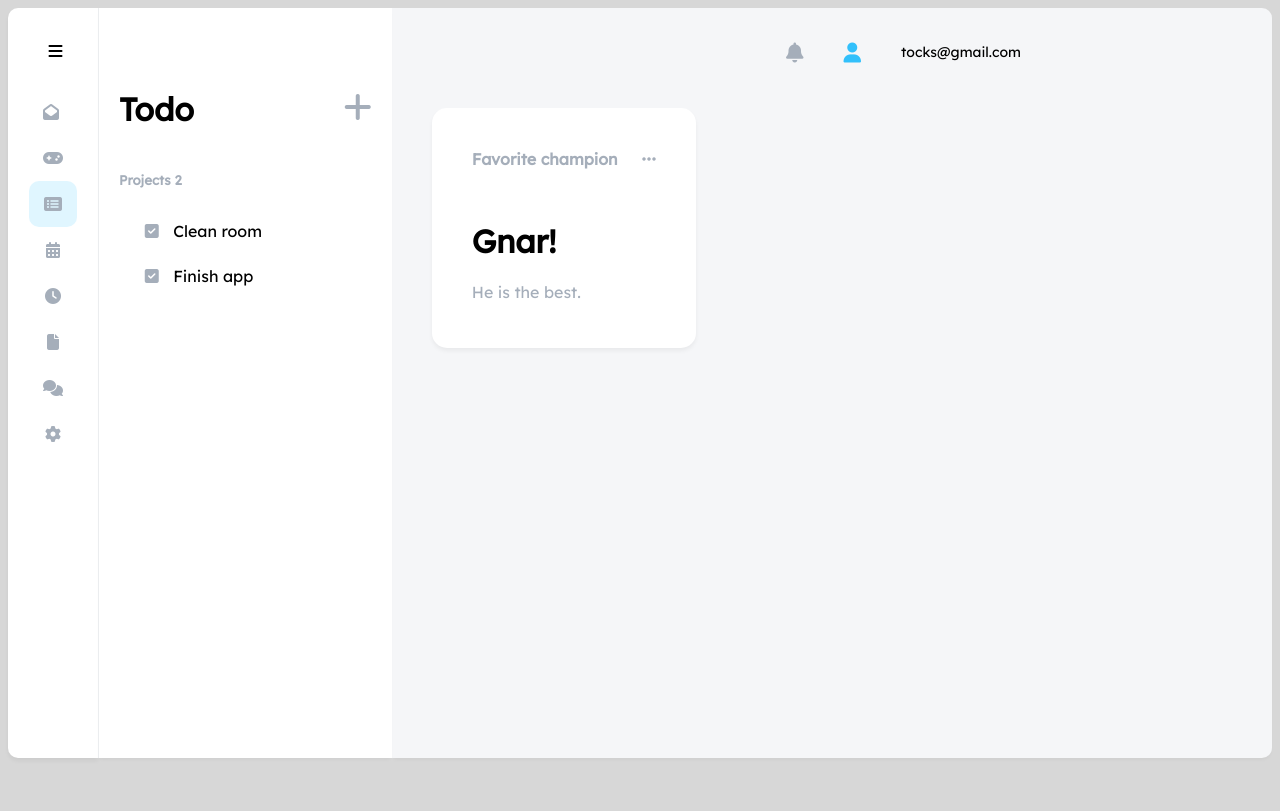
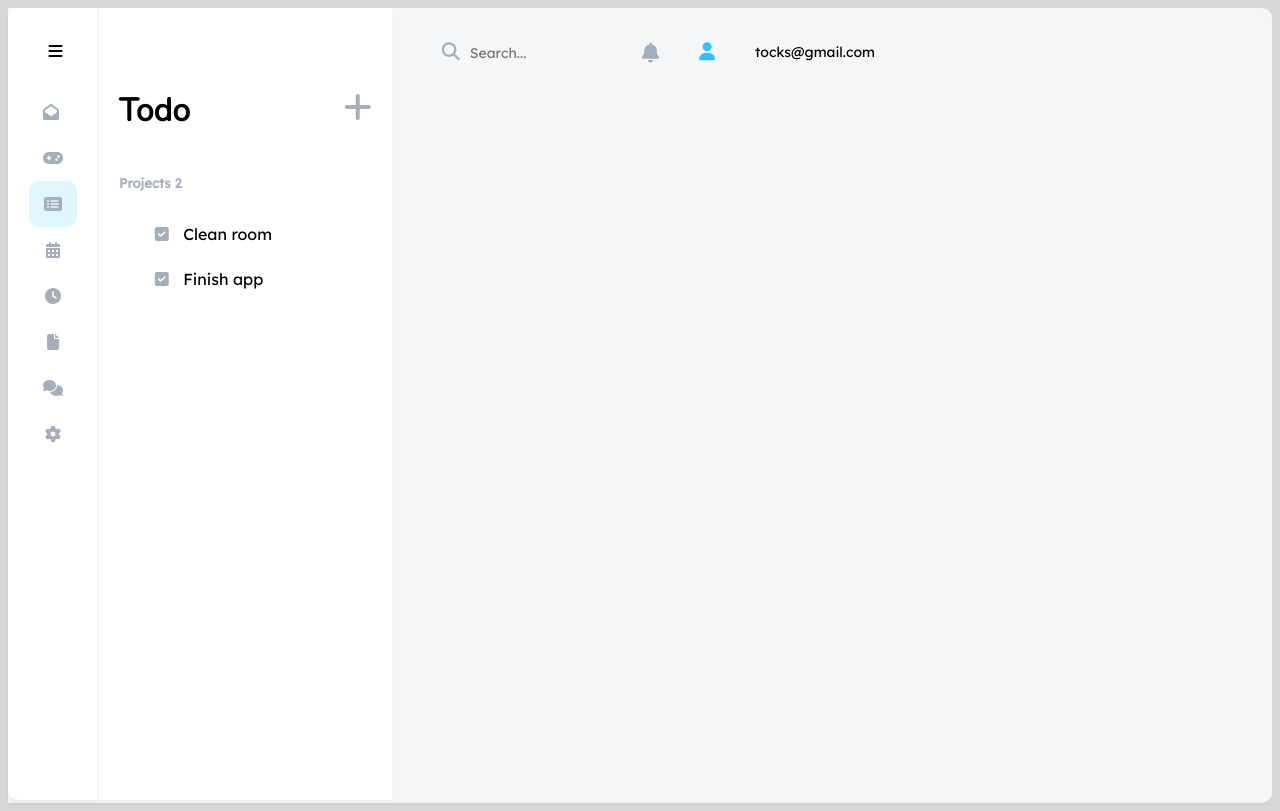
Before and after one commit to josephpcoyne/mana, a Vue app: page /todo in a window 1280 px wide. Built offline with nearby package versions, Linux system fonts and the light colour scheme.

Commit message:
adds kanban data and utils

```diff
--- a/public/index.html
+++ b/public/index.html
@@ -9,6 +9,10 @@
     <link rel="stylesheet" href="css/style.css" />
     <link
       href="https://fonts.googleapis.com/css?family=Lexend+Deca&display=swap"
+      rel="stylesheet"
+    />
+    <link
+      href="https://fonts.googleapis.com/css?family=Nunito&display=swap"
       rel="stylesheet"
     />
     <title>mana</title>
--- a/src/App.vue
+++ b/src/App.vue
@@ -6,7 +6,10 @@
 </template>
 
 <style>
-
+#app {
+  /* display: flex; */
+  /* height: 100vh; */
+}
 </style>
 
 <script>
--- a/src/components/Card.vue
+++ b/src/components/Card.vue
@@ -1,56 +1,67 @@
 <template>
   <div class="card">
-    <div class="card-title">
-      <h1>Favorite champion <i class="fas fa-ellipsis-h options"></i></h1>
-    </div>
+    <i class="fas fa-ellipsis-h options"></i>
+    <br>
     <div class="card-body">
-      <h1>Gnar!</h1>
-      <p>He is the best.</p>
+      <li v-for="item in Items">
+        <i class="fas fa-square" v-if="!item.completed"></i>
+        <i class="fas fa-check-square" v-else></i>{{item.title}}
+      </li>
     </div>
   </div>
 </template>
 
 <script>
   export default {
-
+    props: {
+      Items: {
+        type: Array,
+      },
+    },
+    data() {
+      return {
+      }
+    },
   }
 </script>
 
 <style scoped>
 .card {
-  align-self: flex-start;
   height: auto;
   transition: 0.3s;
   font-family: "Lexend Deca", sans-serif;
   background-color: white;
   border-radius: 15px;
-  padding: 2px, 15px;
+  padding: 25px 25px;
   box-shadow: 0 3px 4px 0 rgba(0, 0, 0, 0.05);
-  padding: 20px;
-  margin: 100px 40px;
+  /* padding: 20px 5px; */
+  margin-top: 80%;
 }
 .card:hover {
   box-shadow: 0 8px 16px 0 rgba(0, 0, 0, 0.2);
 }
-.card-title {
-  /* text-align: center; */
+li {
+  list-style-type: none;
+}
+li i {
+  color: #a5aeba;
+  padding: 10px;
+  padding-left: 20px;
+}
+/* .card-title {
   font-family: "Lexend Deca", sans-serif;
   font-size: 8px;
   color: #a5aeba;
-  padding: 10px 20px;
-}
+  padding: 5px 10px;
+} */
 .card-body {
+  margin-left: -10%;
   font-family: "Lexend Deca", sans-serif;
-  padding: 10px 20px;
-}
-.card-body p {
-  color: #a5aeba;
-}
-.card-body h1 {
-  color: black;
+  /* padding: 5px 20px; */
 }
 .options {
-  padding-left: 20px;
+  float: right;
+  color: #a5aeba;
 }
 .options:hover {
   color: #32c0fb;
--- /dev/null
+++ b/src/components/Search.vue
@@ -0,0 +1,41 @@
+<template>
+  <div>
+    <i class="fas fa-search search"></i> <span><input type="text" placeholder="Search..."class="search-form"></input></span>
+  </div>
+</template>
+
+<script>
+  export default {
+
+  }
+</script>
+
+<style scoped>
+  .search {
+    font-size: 18px;
+    color: #a5aeba;
+    padding: 40px 0 0 50px;
+
+  }
+  .search-form {
+    font-size: 18x;
+    color: #a5aeba;
+    padding: 40px 0 0 20px;
+    font-size: 14px;
+
+  }
+  input {
+    font-size: 18px;
+    color: #a5aeba;
+    background: transparent;
+    border-top: transparent !important;
+    border-left: transparent !important;
+    border-right: transparent !important;
+    border-bottom: transparent !important;
+    font-weight: 200;
+    color: white;
+    padding-left: 0;
+    box-shadow: none !important;
+  }
+  textarea, input { outline: none; }
+</style>
--- a/src/components/Sidebar.vue
+++ b/src/components/Sidebar.vue
@@ -41,10 +41,8 @@
   background-color: white;
   border-radius: 10px 0 0 10px;
   box-shadow: 0 3px 4px 0 rgba(0, 0, 0, 0.05);
-  margin: 0 auto;
   padding: 30px 20px;
-  height: 690px;
-  /* padding: 15px, 20px; */
+  height: 91.5vh;
 }
 
 .toggle {
--- a/src/components/TodoPrimaryPanel.vue
+++ /dev/null
@@ -1,35 +0,0 @@
-<template>
-  <div class="main">
-    <div class="content">
-      <TopBar />
-      <Card />
-    </div>
-  </div>
-</template>
-
-<script>
-import TopBar from '@/components/TopBar.vue';
-import Card from '@/components/Card.vue';
-  export default {
-    components: {
-      TopBar,
-      Card
-    },
-
-  }
-</script>
-
-<style scoped>
-.main {
-  display: flex;
-  flex-direction: row;
-  background-color: #f5f6f8;
-  height: 750px;
-  box-shadow: 0 3px 4px -2px rgba(0, 0, 0, 0.05);
-  border-radius: 0 10px 10px 0;
-}
-.content {
-  display: flex;
-  flex-direction: row;
-}
-</style>
--- a/src/components/TopBar.vue
+++ b/src/components/TopBar.vue
@@ -1,9 +1,14 @@
 <template>
   <div class="top-bar">
-    <!-- <i class="fas fa-search search"></i> -->
-    <i class="fas fa-bell notification-icon"></i>
-    <i class="fas fa-user user-icon"></i>
-    <span>tocks@gmail.com</span>
+    <div class="search-bar">
+      <i class="fas fa-search search"></i>
+      <input type="text" placeholder="Search..."class="search-form"></input>
+    </div>
+    <div class="user-info">
+      <i class="fas fa-bell notification-icon"></i>
+      <i class="fas fa-user user-icon"></i>
+      <span>tocks@gmail.com</span>
+    </div>
   </div>
 </template>
 
@@ -20,12 +25,15 @@
 .top-bar {
   display: flex;
   flex-direction: row;
-  margin-left: auto;
-  order: 2;
   padding: 35px 50px;
+  /* justify-content: space-between;   */
+
+}
+.user-info {
+  display: flex;
 }
 .user-icon {
-  font-size: 20px;
+  font-size: 18px;
   color: #32c0fb;
   padding-right: 40px;
 }
@@ -37,4 +45,31 @@
 .notification-icon:hover {
   color:  #32c0fb;
 }
+.search {
+  font-size: 18px;
+  color: #a5aeba;
+  padding-right: 10px;
+
+}
+.search-form {
+  font-size: 18x;
+  color: #a5aeba;
+  /* padding: 40px 0 0 20px; */
+  font-size: 14px;
+
+}
+input {
+  font-size: 18px;
+  color: #a5aeba;
+  background: transparent;
+  border-top: transparent !important;
+  border-left: transparent !important;
+  border-right: transparent !important;
+  border-bottom: transparent !important;
+  font-weight: 200;
+  color: white;
+  padding-left: 0;
+  box-shadow: none !important;
+}
+textarea, input { outline: none; }
 </style>
--- /dev/null
+++ b/src/components/todo/PrimaryPanel.vue
@@ -0,0 +1,54 @@
+<template>
+  <div class="main">
+    <!-- <Search /> -->
+    <TopBar />
+    <div class="content">
+      <!-- <Card :items="items"/>  -->
+    </div>
+  </div>
+</template>
+
+<script>
+import TopBar from '@/components/TopBar.vue';
+import Card from '@/components/Card.vue';
+import Search from '@/components/Search.vue';
+  export default {
+    components: {
+      TopBar,
+      Card,
+      Search
+    },
+    data() {
+      return {
+        items: [
+          {
+            title: "Make bed",
+            completed: true
+          },
+          {
+            title: "Vaccuum",
+            completed: false
+
+          },
+          {
+            title: "Fold clothes",
+            completed: false
+
+          },
+        ]
+      }
+    },
+  }
+</script>
+
+<style scoped>
+.main {
+  /* display: flex; */
+  /* flex-direction: row; */
+  background-color: #f5f6f8;
+  /* width: 100%; */
+  height: 99.4vh;
+  box-shadow: 0 3px 4px -2px rgba(0, 0, 0, 0.05);
+  border-radius: 0 10px 10px 0;
+}
+</style>
--- a/src/components/TodoSidePanel.vue
+++ b/src/components/todo/SecondaryPanel.vue
@@ -48,6 +48,9 @@
 </script>
 
 <style scoped>
+.title {
+  font-family: 'Nunito', sans-serif;
+}
 .content {
   display: flex;
   flex-direction: column;
@@ -63,7 +66,7 @@
   margin: 0 auto;
   padding: 30px 20px;
   width: 20%;
-  height: 690px;
+  height: 91.5vh;
 }
 .title {
   margin-top: 20%;
@@ -85,6 +88,7 @@
 li i {
   color: #a5aeba;
   padding: 10px;
+  padding-left: 20px;
 }
 .task-count {
   font-size: 14px;
@@ -101,6 +105,9 @@ li i {
 .options {
   margin-right: 4%;
   float: right;
+}
+.options:hover {
+  color: #32c0fb;
 }
 .add-project {
   float: right;
--- /dev/null
+++ b/src/utils.js
@@ -0,0 +1,5 @@
+export function uuid() {
+  return Math.random()
+    .toString(16)
+    .slice(2);
+}
--- a/src/views/Todo.vue
+++ b/src/views/Todo.vue
@@ -1,17 +1,17 @@
 <template>
   <div>
-    <TodoSidePanel :pageTitle="pageTitle"/>
-    <TodoPrimaryPanel />
+    <SecondaryPanel :pageTitle="pageTitle"/>
+    <PrimaryPanel />
   </div>
 </template>
 
 <script>
-import TodoSidePanel from '@/components/TodoSidePanel.vue';
-import TodoPrimaryPanel from '@/components/TodoPrimaryPanel.vue';
+import SecondaryPanel from '@/components/todo/SecondaryPanel.vue';
+import PrimaryPanel from '@/components/todo/PrimaryPanel.vue';
   export default {
     components: {
-      TodoSidePanel,
-      TodoPrimaryPanel
+      SecondaryPanel,
+      PrimaryPanel
     },
     data() {
       return {
```
Also changed, not shown: src/default-board.js (added, +52 -0 lines).
